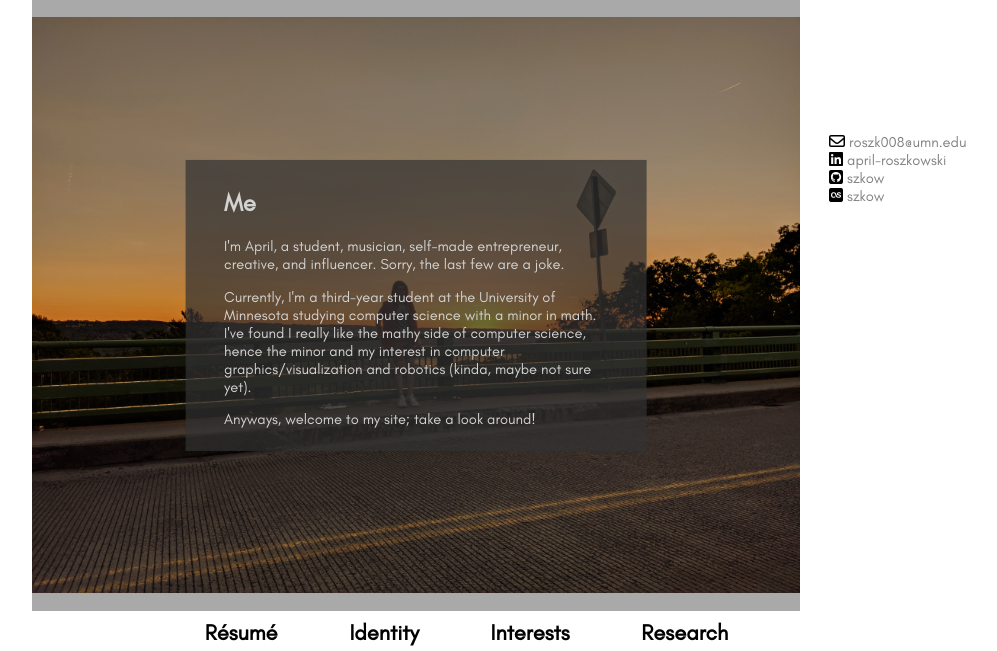
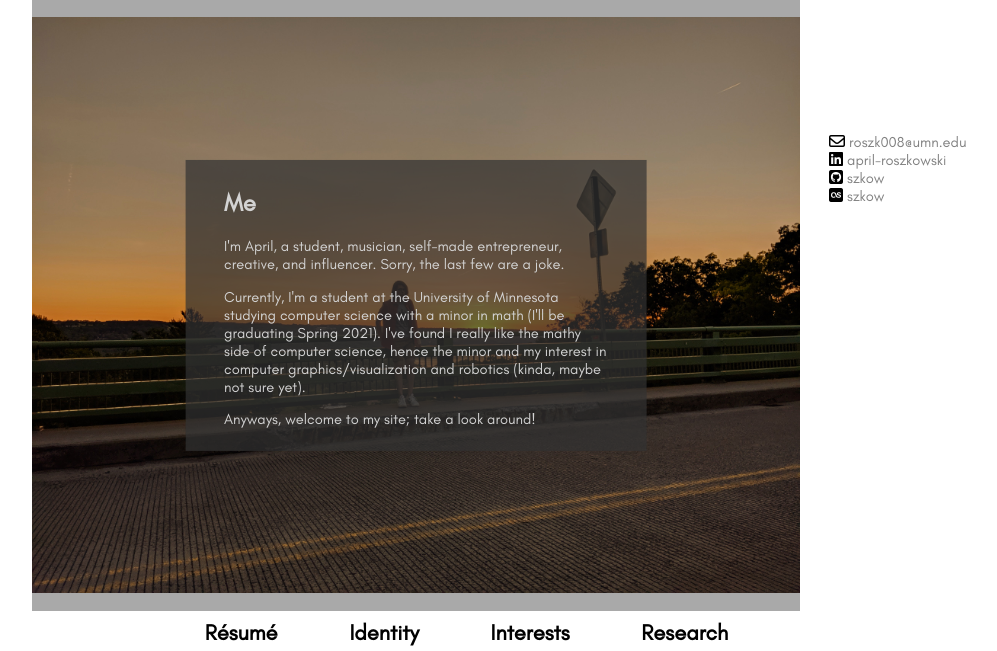
Before and after one commit to szkow/personal-website, a PHP site: page /about.php in a window 1280 px wide. Shown: the part 114-765 px from the top of the page, without its empty margins (224-1221 px from the left). Run offline with PHP 8.4, Linux system fonts and the light colour scheme; data that the repository does not hold is empty; some libraries are stand-ins or nearby versions.

Commit message:
update merriams webpage version and about

```diff
--- a/about.php
+++ b/about.php
@@ -132,8 +132,8 @@
                     Sorry, the last few are a joke.
                 </p>
                 <p>
-                    Currently, I'm a third-year student at the University of Minnesota studying computer
-                    science with a minor in math. I've found I really like the mathy side of computer
+                    Currently, I'm a student at the University of Minnesota studying computer
+                    science with a minor in math (I'll be graduating Spring 2021). I've found I really like the mathy side of computer
                     science, hence the minor and my interest in computer graphics/visualization and
                     robotics (kinda, maybe not sure yet).
                 </p>
--- a/projects/merriams-webpage.php
+++ b/projects/merriams-webpage.php
@@ -85,7 +85,7 @@
                 I created a dictionary extension for Firefox that pops up a book icon when highlighting words on a
                 webpage. Clicking the book brings up an overlay with the word's definition and a link to
                 the entry on Merriam Webster. It's a bit rough around the edges, but you can download it
-                <a href='../resources/merriams_webpage/merriams_book-0.1-fx.xpi'>here</a>.
+                <a href='../resources/merriams_webpage/merriams_webpage.xpi'>here</a>.
             </p>
 
             <h2><i class="fas fa-apple-alt"></i> What I learned</h2>
```
Also changed, not shown: 1 other file.
